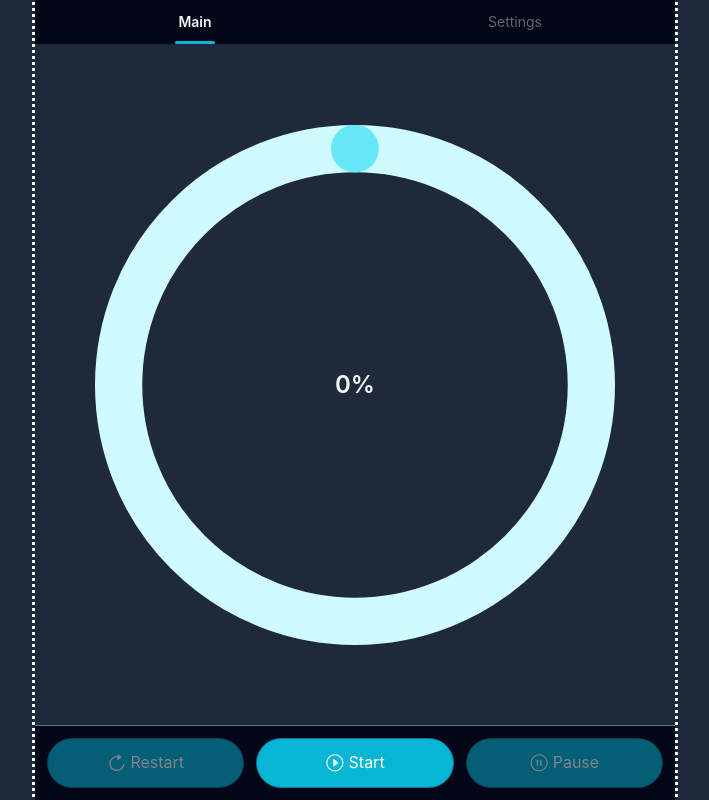
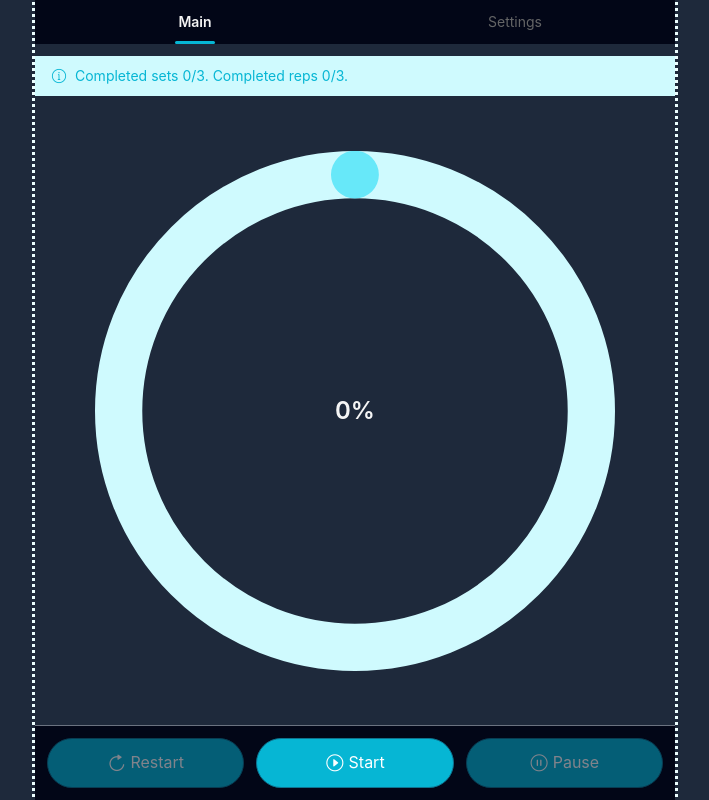
Before and after one commit to d-kuznetsov/wpb, a Vue app: page / in a window 1280 px wide. Shown: the whole page, without its empty margins (285-994 px from the left). Built offline with nearby package versions, Linux system fonts and the light colour scheme.

Commit message:
add notice bar

```diff
--- a/src/components/ControlPanel.vue
+++ b/src/components/ControlPanel.vue
@@ -9,7 +9,7 @@ export default {
     Button,
   },
   setup(props, { emit }) {
-    const isRestartDisabled = computed(() => props.state === 'init');
+    const isRestartDisabled = computed(() => props.state === 'initial');
     const isStartDisabled = computed(() => props.state === 'run');
     const isPauseDisabled = computed(() => props.state !== 'run');
 
--- a/src/components/MainTab.vue
+++ b/src/components/MainTab.vue
@@ -1,5 +1,6 @@
 <script>
 import { ref, computed, watch } from 'vue';
+import { NoticeBar } from 'vant';
 import ProgressBar from './ProgressBar.vue';
 import ControlPanel from './ControlPanel.vue';
 import settings from '../lib/settings';
@@ -8,6 +9,7 @@ const PERIOD = 40;
 
 export default {
   components: {
+    NoticeBar,
     ProgressBar,
     ControlPanel,
   },
@@ -17,7 +19,7 @@ export default {
     },
   },
   setup(props) {
-    const state = ref('init');
+    const state = ref('initial');
     const isTickLocked = computed(() => state.value !== 'run');
     const tick = ref(false);
     setInterval(() => {
@@ -37,7 +39,7 @@ export default {
     const currentRate = ref(0);
 
     const onRestart = () => {
-      state.value = 'init';
+      state.value = 'initial';
       currentSet.value = 0;
       currentRep.value = 0;
       isWorking.value = true;
@@ -52,6 +54,17 @@ export default {
 
     const progBarColor = computed(() => (isWorking.value ? '#67e8f9' : '#6ee7b7'));
     const progBarLayerColor = computed(() => (isWorking.value ? '#cffafe' : '#d1fae5'));
+
+    const notice = computed(() => {
+      if (state.value === 'final') {
+        return 'Mission completed';
+      }
+      const completedSets = `Completed sets ${currentSet.value}/${props.sets.length}.`;
+      const completedReps = `Completed reps ${currentRep.value}/${
+        props.sets[currentSet.value].reps
+      }.`;
+      return isWorking.value ? `${completedSets} ${completedReps}` : 'Break';
+    });
 
     watch(tick, () => {
       currentRate.value += step.value;
@@ -85,6 +98,7 @@ export default {
       currentRate,
       progBarColor,
       progBarLayerColor,
+      notice,
       onRestart,
       onStart,
       onPause,
@@ -95,6 +109,9 @@ export default {
 
 <template>
   <div class="main-tab">
+    <div class="main-tab__notice-wrap">
+      <NoticeBar :text="notice" left-icon="info-o" color="#06b6d4" background="#cffafe" />
+    </div>
     <ProgressBar
       :current-rate="currentRate"
       :color="progBarColor"
@@ -112,6 +129,10 @@ export default {
   justify-content: space-between;
   height: 100%;
 
+  &__notice-wrap {
+    padding-top: 12px;
+  }
+
   &__progress-bar {
     flex: 1;
   }
```
